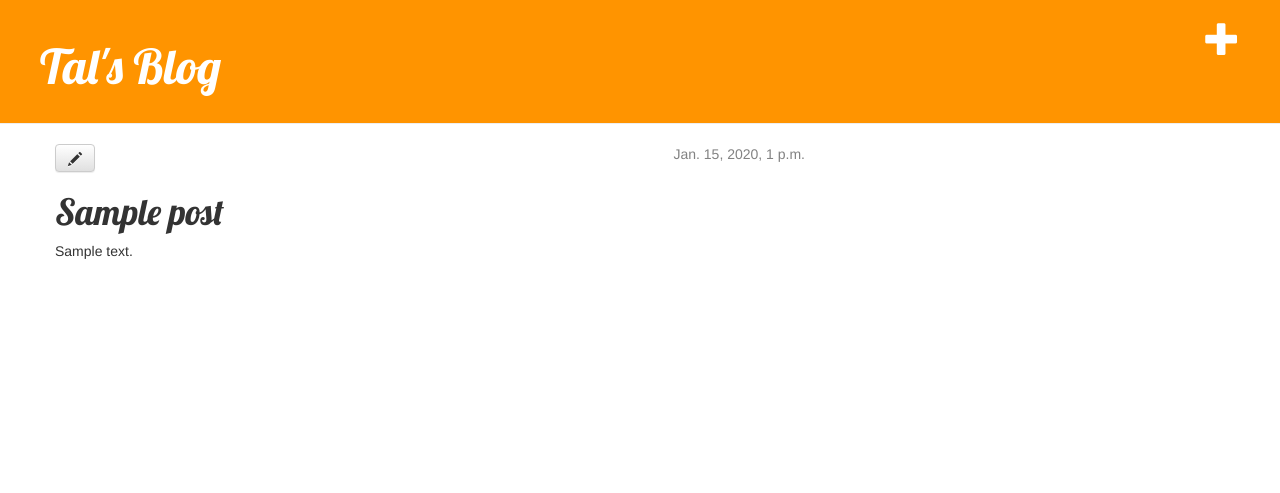
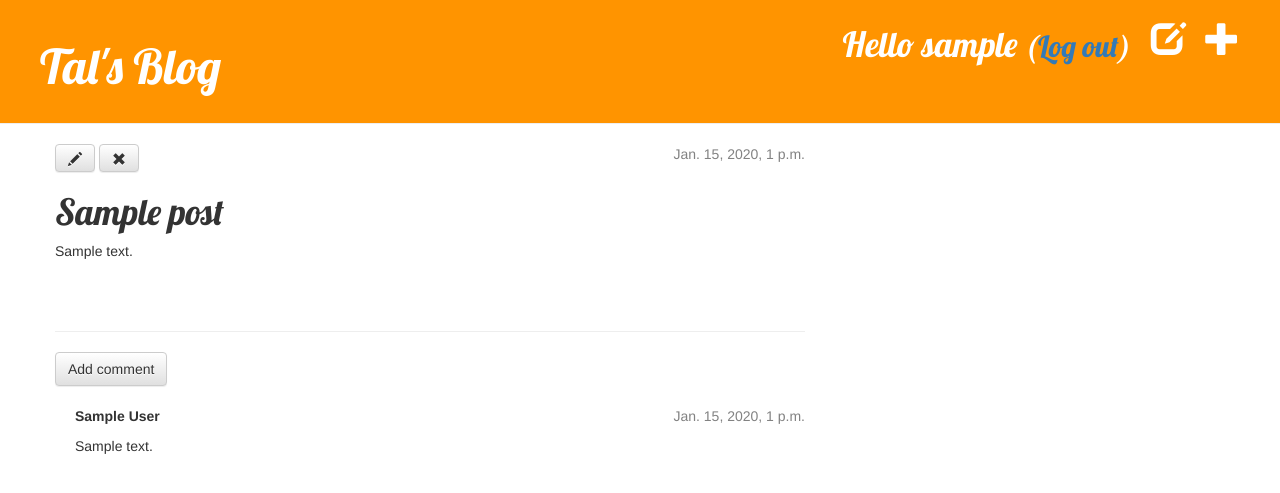
Before and after one commit to vetrugan1/my-first-blog, a Django app: page /post/1/ in a window 1280 px wide. Shown: the top 493 px of the page. Run offline with Django 3.2, Linux system fonts and the light colour scheme; a user stored in the database is signed in; tables that the repository leaves empty hold one stand-in row (values such as "Sample post"); some libraries are stand-ins or nearby versions.

Commit message:
Finally!This Poject is done!

```diff
--- a/blog/admin.py
+++ b/blog/admin.py
@@ -1,4 +1,5 @@
 from django.contrib import admin
-from .models import Post
+from .models import Post, Comment
 
 admin.site.register(Post)
+admin.site.register(Comment)
--- a/blog/models.py
+++ b/blog/models.py
@@ -17,3 +17,21 @@ class Post(models.Model):
 
     def __str__(self):
         return self.title
+
+class Comment(models.Model):
+    post = models.ForeignKey('blog.Post', related_name='comments')
+    author = models.CharField(max_length=200)
+    text = models.TextField()
+    created_date = models.DateTimeField(default=timezone.now)
+    approved_comment = models.BooleanField(default=False)
+
+    def approve(self):
+        self.approved_comment = True
+        self.save()
+
+
+    def __str__(self):
+        return self.text
+
+def approved_comments(self):
+    return self.comments.filter(approved_comment=True)
--- a/blog/static/css/blog.css
+++ b/blog/static/css/blog.css
@@ -1,6 +1,6 @@
 h1 a {
   color: #FCA205;
-  font-family: 'Lobster', cursive;
+  font-family: 'Lobster';
 }
 
 .page-header {
@@ -23,6 +23,7 @@ h1, h2, h3, h4 {
   font-family: 'Lobster', cursive;
 }
 
+
 .date {
   float: right;
   color: #828282;
@@ -41,6 +42,7 @@ h1, h2, h3, h4 {
   float: right;
   font-size: 26pt;
   margin-right: 20px;
+  font-family: 'Lobster';
 }
 
 .post {
@@ -50,3 +52,7 @@ h1, h2, h3, h4 {
 .post h1 a, .post h1 a:visited {
   color: #000000;
 }
+
+.comment {
+  margin: 20px 0px 20px 20px;
+}
--- a/blog/templates/blog/base.html
+++ b/blog/templates/blog/base.html
@@ -11,8 +11,12 @@
         <div class="page-header">
             {% if user.is_authenticated %}
                 <a href="{% url 'post_new' %}" class="top-menu"><span class="glyphicon glyphicon-plus"></span></a>
+                <a href="{% url 'post_draft_list' %}" class="top-menu"><span class="glyphicon glyphicon-edit"></span></a>
+                <p class="top-menu">Hello {{ user.username }} <small>(<a href="{% url 'logout' %}">Log out</a>)</small></p>
+            {% else %}
+                <a href="{% url 'login' %}" class="top-menu"><span class="glyphicon glyphicon-lock"></span></a>
             {% endif %}
-          <h1><a href="/">Tal's Blog</a></h1>
+            <h1><a href="/">Tal's Blog</a></h1>
         </div>
         <div class="content container">
             <div class="row">
--- a/blog/templates/blog/post_detail.html
+++ b/blog/templates/blog/post_detail.html
@@ -6,9 +6,33 @@
             <div class="date">
                 {{ post.published_date }}
             </div>
+        {% else %}
+            <a class="btn btn-default" href="{% url 'post_publish' pk=post.pk %}">Publish</a>
         {% endif %}
-        <a class="btn btn-default" href="{% url 'post_edit' pk=post.pk %}"><span class="glyphicon glyphicon-pencil"></span></a>
+        {% if user.is_authenticated %}
+            <a class="btn btn-default" href="{% url 'post_edit' pk=post.pk %}"><span class="glyphicon glyphicon-pencil"></span></a>
+            <a class="btn btn-default" href="{% url 'post_remove' pk=post.pk %}"><span class="glyphicon glyphicon-remove"></span></a>
+        {% endif %}
         <h1>{{ post.title }}</h1>
         <p>{{ post.text|linebreaksbr }}</p>
     </div>
+<hr>
+<a class="btn btn-default" href="{% url 'add_comment_to_post' pk=post.pk %}">Add comment</a>
+{% for comment in post.comments.all %}
+    {% if user.is_authenticated or comment.approved_comment %}
+    <div class="comment">
+        <div class="date">
+            {{ comment.created_date }}
+            {% if not comment.approved_comment %}
+                <a class="btn btn-default" href="{% url 'comment_remove' pk=comment.pk %}"><span class="glyphicon glyphicon-remove"></span></a>
+                <a class="btn btn-default" href="{% url 'comment_approve' pk=comment.pk %}"><span class="glyphicon glyphicon-ok"></span></a>
+            {% endif %}
+        </div>
+        <strong>{{ comment.author }}</strong>
+        <p>{{ comment.text|linebreaks }}</p>
+    </div>
+    {% endif %}
+{% empty %}
+    <p>No comments here yet :(</p>
+{% endfor %}
 {% endblock %}
--- a/blog/templates/blog/post_list.html
+++ b/blog/templates/blog/post_list.html
@@ -7,7 +7,8 @@
                 {{ post.published_date }}
             </div>
             <h1><a href="{% url 'post_detail' pk=post.pk %}">{{ post.title }}</a></h1>
-            <p>{{ post.text|linebreaksbr }}</p>
+            <p>{{ post.text|linebreaksbr|truncatechars:200 }}</p>
+            <a href="{% url 'post_detail' pk=post.pk %}">Comments: {{ post.approved_comments.count }}</a>
         </div>
     {% endfor %}
 {% endblock content %}
--- a/blog/urls.py
+++ b/blog/urls.py
@@ -6,4 +6,10 @@ urlpatterns = [
     url(r'^post/(?P<pk>[0-9]+)/$', views.post_detail, name='post_detail'),
     url(r'^post/new/$', views.post_new, name='post_new'),
     url(r'^post/(?P<pk>[0-9]+)/edit/$', views.post_edit, name='post_edit'),
+    url(r'^drafts/$', views.post_draft_list, name='post_draft_list'),
+    url(r'^post/(?P<pk>\d+)/publish/$', views.post_publish, name='post_publish'),
+    url(r'^post/(?P<pk>\d+)/remove/$', views.post_remove, name='post_remove'),
+    url(r'^post/(?P<pk>\d+)/comment/$', views.add_comment_to_post, name='add_comment_to_post'),
+    url(r'^comment/(?P<pk>\d+)/approve/$', views.comment_approve, name='comment_approve'),
+    url(r'^comment/(?P<pk>\d+)/remove/$', views.comment_remove, name='comment_remove'),
 ]
--- a/blog/views.py
+++ b/blog/views.py
@@ -1,29 +1,33 @@
 from django.shortcuts import render, get_object_or_404, redirect
 from django.utils import timezone
-from .models import Post
-from .forms import PostForm
+from .models import Post, Comment
+from .forms import PostForm, CommentForm
+from django.contrib.auth.decorators import login_required
+
+
 
 def post_list(request):
     posts = Post.objects.filter(published_date__lte=timezone.now()).order_by('published_date')
-    return render(request, 'blog/post_list.html', {'posts':posts})
+    return render(request, 'blog/post_list.html', {'posts': posts})
 
 def post_detail(request, pk):
     post = get_object_or_404(Post, pk=pk)
     return render(request, 'blog/post_detail.html', {'post': post})
 
+@login_required
 def post_new(request):
     if request.method == "POST":
         form = PostForm(request.POST)
         if form.is_valid():
             post = form.save(commit=False)
             post.author = request.user
-            post.published_date = timezone.now()
             post.save()
             return redirect('post_detail', pk=post.pk)
     else:
         form = PostForm()
     return render(request, 'blog/post_edit.html', {'form': form})
 
+@login_required
 def post_edit(request, pk):
     post = get_object_or_404(Post, pk=pk)
     if request.method == "POST":
@@ -31,9 +35,50 @@ def post_edit(request, pk):
         if form.is_valid():
             post = form.save(commit=False)
             post.author = request.user
-            post.published_date = timezone.now()
             post.save()
             return redirect('post_detail', pk=post.pk)
     else:
         form = PostForm(instance=post)
     return render(request, 'blog/post_edit.html', {'form': form})
+
+@login_required
+def post_draft_list(request):
+    posts = Post.objects.filter(published_date__isnull=True).order_by('created_date')
+    return render(request, 'blog/post_draft_list.html', {'posts': posts})
+
+@login_required
+def post_publish(request, pk):
+    post = get_object_or_404(Post, pk=pk)
+    post.publish()
+    return redirect('post_detail', pk=pk)
+
+@login_required
+def post_remove(request, pk):
+    post = get_object_or_404(Post, pk=pk)
+    post.delete()
+    return redirect('post_list')
+
+def add_comment_to_post(request, pk):
+    post = get_object_or_404(Post, pk=pk)
+    if request.method == "POST":
+        form = CommentForm(request.POST)
+        if form.is_valid():
+            comment = form.save(commit=False)
+            comment.post = post
+            comment.save()
+            return redirect('post_detail', pk=post.pk)
+    else:
+        form = CommentForm()
+    return render(request, 'blog/add_comment_to_post.html', {'form': form})
+
+@login_required
+def comment_approve(request, pk):
+    comment = get_object_or_404(Comment, pk=pk)
+    comment.approve()
+    return redirect('post_detail', pk=comment.post.pk)
+
+@login_required
+def comment_remove(request, pk):
+    comment = get_object_or_404(Comment, pk=pk)
+    comment.delete()
+    return redirect('post_detail', pk=comment.post.pk)
--- a/mysite/urls.py
+++ b/mysite/urls.py
@@ -1,7 +1,11 @@
 from django.conf.urls import include, url
 from django.contrib import admin
 
+from django.contrib.auth import views
+
 urlpatterns = [
     url(r'^admin/', include(admin.site.urls)),
+    url(r'^accounts/login/$', views.login, name='login'),
+    url(r'^accounts/logout/$', views.logout, name='logout', kwargs={'next_page': '/'}),
     url(r'', include('blog.urls')),
 ]
```
Also changed, not shown: blog/forms.py (+7 -1 lines), blog/templates/blog/add_comment_to_post.html (added, +9 -0 lines), blog/templates/blog/post_draft_list.html (added, +11 -0 lines), blog/templates/registration/login.html (added, +24 -0 lines), mysite/settings.py (+9 -3 lines), blog/migrations/0002_comment.py (added).
